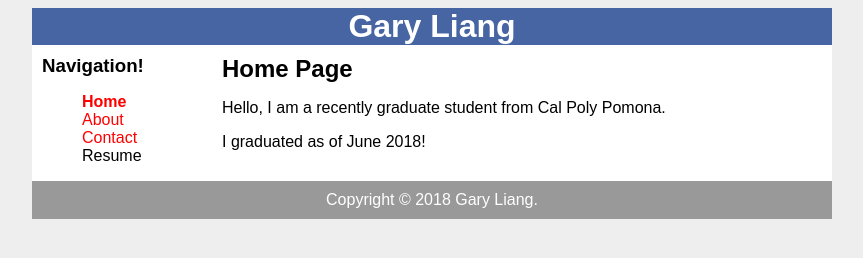
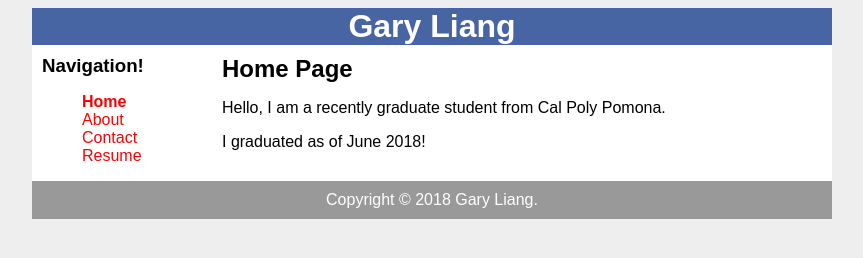
Before and after one commit to GaryLg/GaryLg.github.io, a plain HTML site: page index.html in a window 1280 px wide. Shown: the whole page, without its empty margins (208-1071 px from the left). Drawn offline with Linux system fonts and the light colour scheme.

Commit message:
Resume edit

```diff
--- a/index.html
+++ b/index.html
@@ -17,7 +17,7 @@
                                 <li><a class="selected" href="">Home</a></li>
                                 <li><a href="">About</a></li>
                                 <li><a href="">Contact</a></li>
-                                <li><href="resume.pdf">Resume</a></li>
+                                <li><a href="resume.pdf">Resume</a></li>
                             </ul>
                         </div>
                         <div id="main">
```
